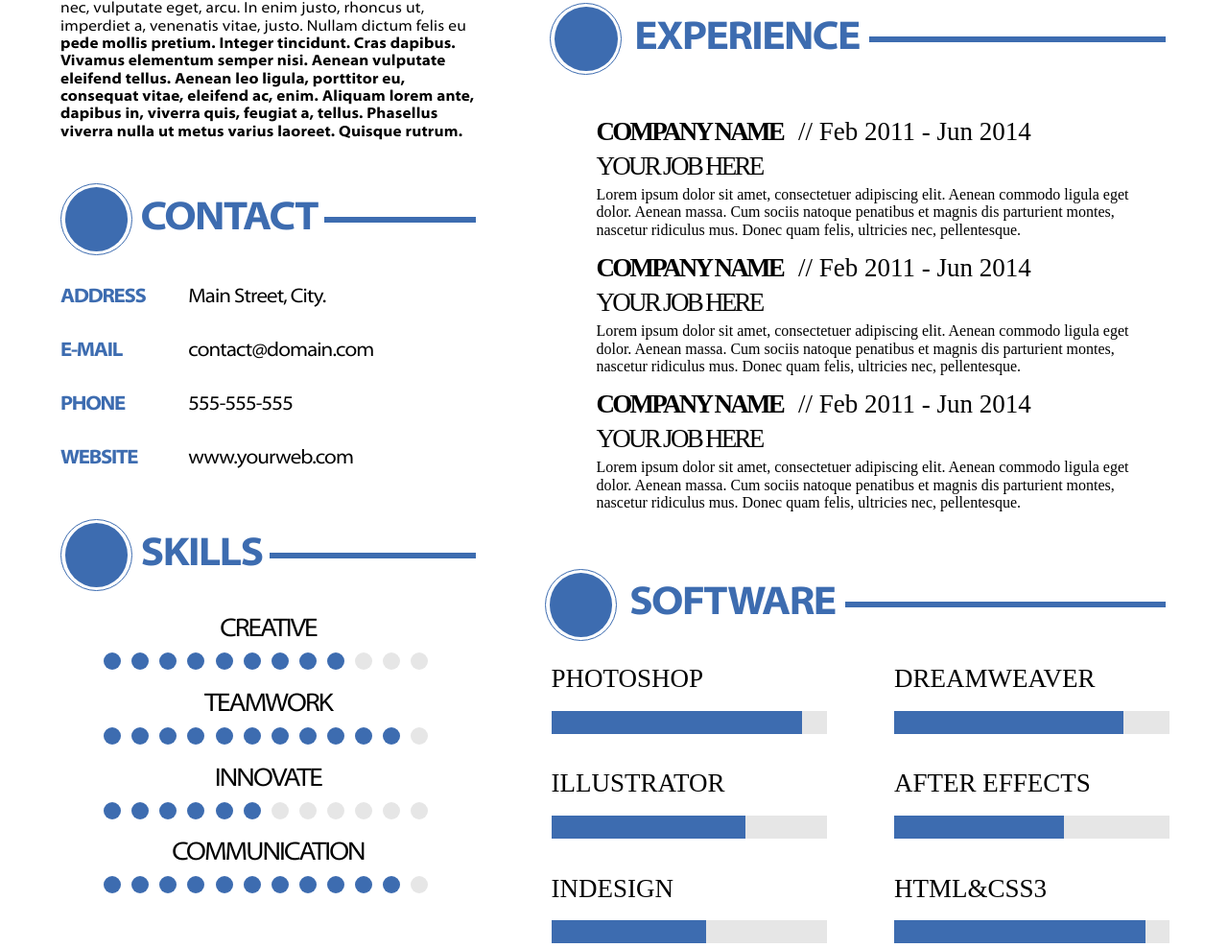
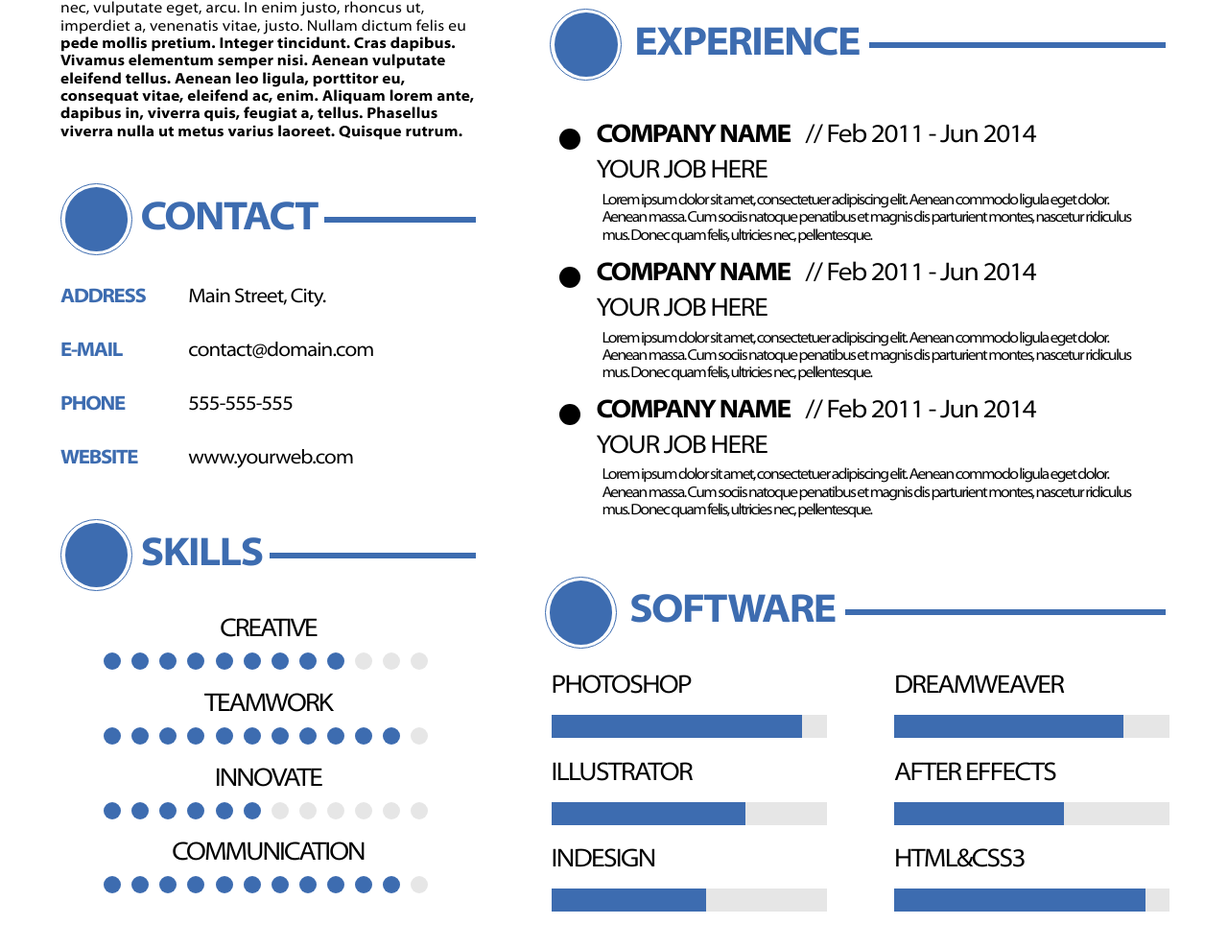
Before and after one commit to SamusenkoAnton/Resume-Responsive, a plain HTML site: page index.html in a window 1280 px wide. Shown: the part 785-1773 px from the top of the page at 96% size. After the commit the page ends 1741 px from the top, so only its background shows below. Drawn offline with Linux system fonts and the light colour scheme.

Commit message:
Доделал под Perfect Pixel
Доделал ручную верстку под 1280, с относительными величинами

```diff
--- a/index.html
+++ b/index.html
@@ -217,7 +217,7 @@
           <div class="list__item">
             <div class="list__title">
               <div class="list__degree list_company">Company name</div>
-              <div class="list__date">// Feb 2011 - Jun 2014</div>
+              <div class="list_date-company">// Feb 2011 - Jun 2014</div>
             </div>
             <div class="list__university">Your job here</div>
             <div class="list__text">Lorem ipsum dolor sit amet, consectetuer adipiscing elit. Aenean commodo ligula eget dolor. Aenean massa. Cum sociis natoque penatibus et magnis dis parturient montes, nascetur ridiculus mus. Donec quam felis, ultricies nec, pellentesque.</div>
@@ -226,7 +226,7 @@
         <div class="list__item">
             <div class="list__title">
               <div class="list__degree list_company">Company name</div>
-              <div class="list__date">// Feb 2011 - Jun 2014</div>
+              <div class="list_date-company">// Feb 2011 - Jun 2014</div>
             </div>
             <div class="list__university">Your job here</div>
             <div class="list__text">Lorem ipsum dolor sit amet, consectetuer adipiscing elit. Aenean commodo ligula eget dolor. Aenean massa. Cum sociis natoque penatibus et magnis dis parturient montes, nascetur ridiculus mus. Donec quam felis, ultricies nec, pellentesque.</div>
@@ -235,9 +235,9 @@
         <div class="list__item">
             <div class="list__title">
               <div class="list__degree list_company">Company name</div>
-              <div class="list__date">// Feb 2011 - Jun 2014</div>
+              <div class="list_date-company">// Feb 2011 - Jun 2014</div>
             </div>
-            <div class="list__university">Your job here</div>
+            <div class="list__university list_job">Your job here</div>
             <div class="list__text">Lorem ipsum dolor sit amet, consectetuer adipiscing elit. Aenean commodo ligula eget dolor. Aenean massa. Cum sociis natoque penatibus et magnis dis parturient montes, nascetur ridiculus mus. Donec quam felis, ultricies nec, pellentesque.</div>
 
           <!--Software-->
--- a/style/style.css
+++ b/style/style.css
@@ -2,6 +2,7 @@ html{
   font-size: 16px;
   margin: 0px;
   padding: 0px;
+  font-family: "Myriad Pro";
 }
 .wrapper-container {
   display: flex;
@@ -249,35 +250,47 @@ html{
 }
 .list__degree{
   color: #3d6cb0;
-  font-size: 2.109375vw;
+  font-size: 1.6875rem;
   font-weight: 700;
   text-transform: uppercase;
-  letter-spacing: -0.17rem;
+  letter-spacing: -0.1rem;
 }
 
 .list__date{
   /* Style for "// Feb 201" */
   color: #020202;
-  font-size: 2.109375vw;
+  font-size: 1.6875rem;
   font-weight: 400;
   margin-left: 2.7%;
+  letter-spacing: -0.05rem;
 }
 .list__university{
   /* Style for "UNIVERSITY" */
+  margin-top: 0.4rem;
+  color: #000000;
+  font-size: 1.6875rem;
+  font-weight: 400;
+  text-transform: uppercase;
+  letter-spacing: -0.08rem;
+}
+.list_job{
+  /* Style for "UNIVERSITY" */
   margin-top: 0.9387078961899503%;
   color: #000000;
-  font-size: 2.109375vw;
+  font-size: 1.6875rem;
   font-weight: 400;
   text-transform: uppercase;
-  letter-spacing: -0.17rem;
+  letter-spacing: -0.08rem;
 }
 .list__text{
   /* Style for "Lorem ipsu" */
-  margin-top: 0.8282716731087797%;
+  margin-top: 0.35rem;
   width: 35.8125rem;
   color: #000000;
-  font-size: 1.25vw;
+  font-size: 1rem;
   font-weight: 400;
+  letter-spacing: -0.1rem;
+  margin-left: 1%;
 }
 .list_company {
   color: black;
@@ -287,8 +300,15 @@ html{
   margin-left: -7.7%;
 }
 .job-list{
-  margin-top: 2.7rem;
+  margin-top: 2.6rem;
   margin-left: -7.7%;
+}
+.list_date-company{
+  color: #020202;
+  font-size: 1.6875rem;
+  font-weight: 400;
+  margin-left: 2.7%;
+  letter-spacing: -0.08rem;
 }
 .software-block{
   margin-top: 3.7rem;
@@ -297,14 +317,14 @@ html{
 
 .software-info{
   display:flex;
-  margin-top: -0.5rem;
+  margin-top: 0.5rem;
   margin-left: 1%;
 }
 .software__right{
   margin-left: 11%;
 }
 .software_item{
-  margin-top: 1rem;
+  margin-top: -1rem;
 }
 .software-item__name {
   /* Style for "DREAMWEAVE" */
@@ -313,13 +333,25 @@ color: #000000;
 font-size: 2.109375vw;
 font-weight: 400;
 text-transform: uppercase;
+letter-spacing: -0.10rem;
 }
 .software-item__graph{
   margin-top: 1.693480101608806vw;
 }
-
+.list__item::before{
+  content: "";
+  position: absolute;
+  width: 1.375rem;
+  height: 1.375rem;
+  max-width: 100%;
+  max-height: 100%;
+  border-radius: 50%;
+  background-color: black;
+  margin-left: -3%;
+  margin-top: 0.5rem;
+}
 progress {
-  margin-top: -1.5%;
+  margin-top: -0.5rem;
   width: 22.421875vw;
   height: 1.5rem;
   background-color: #f3f3f3;
```
